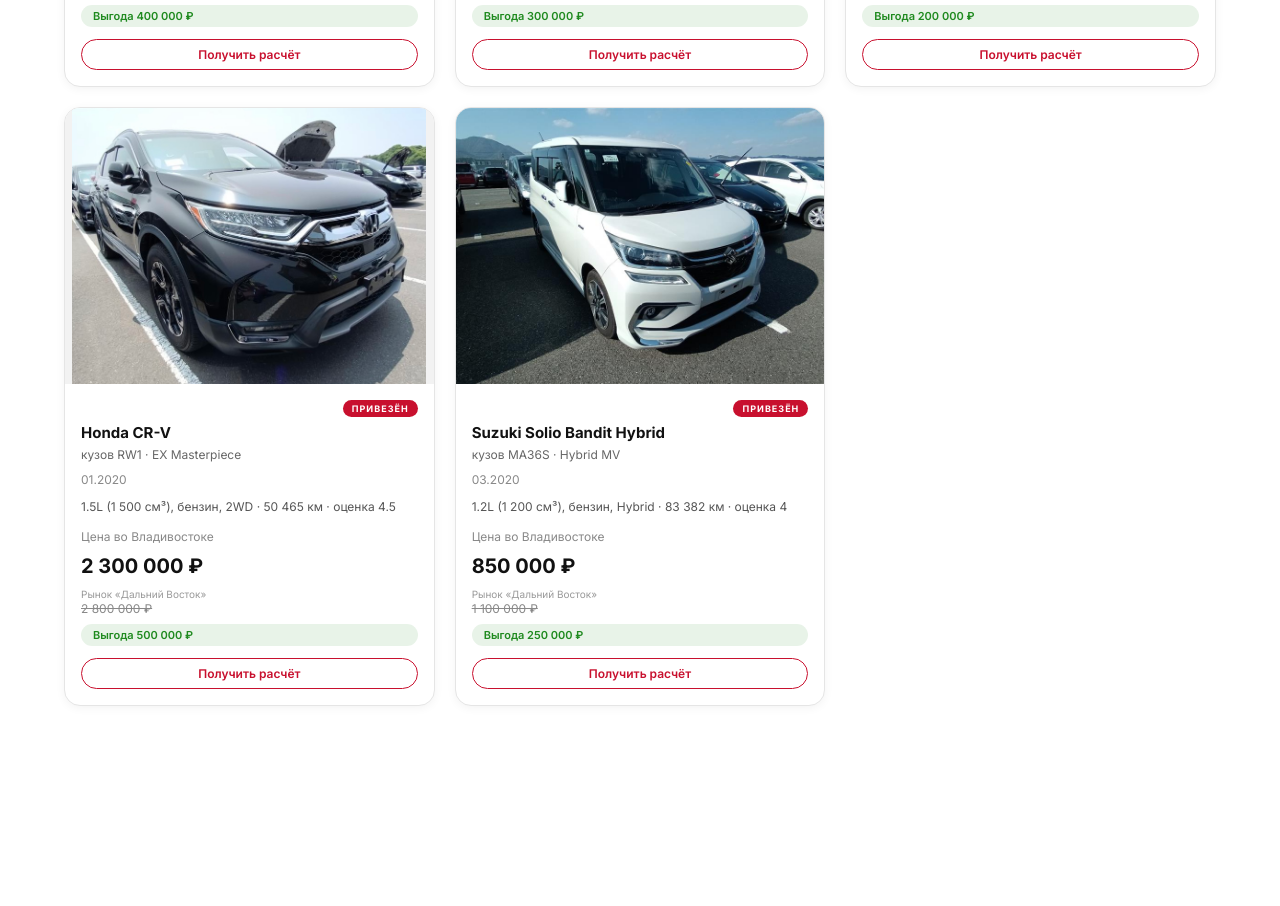
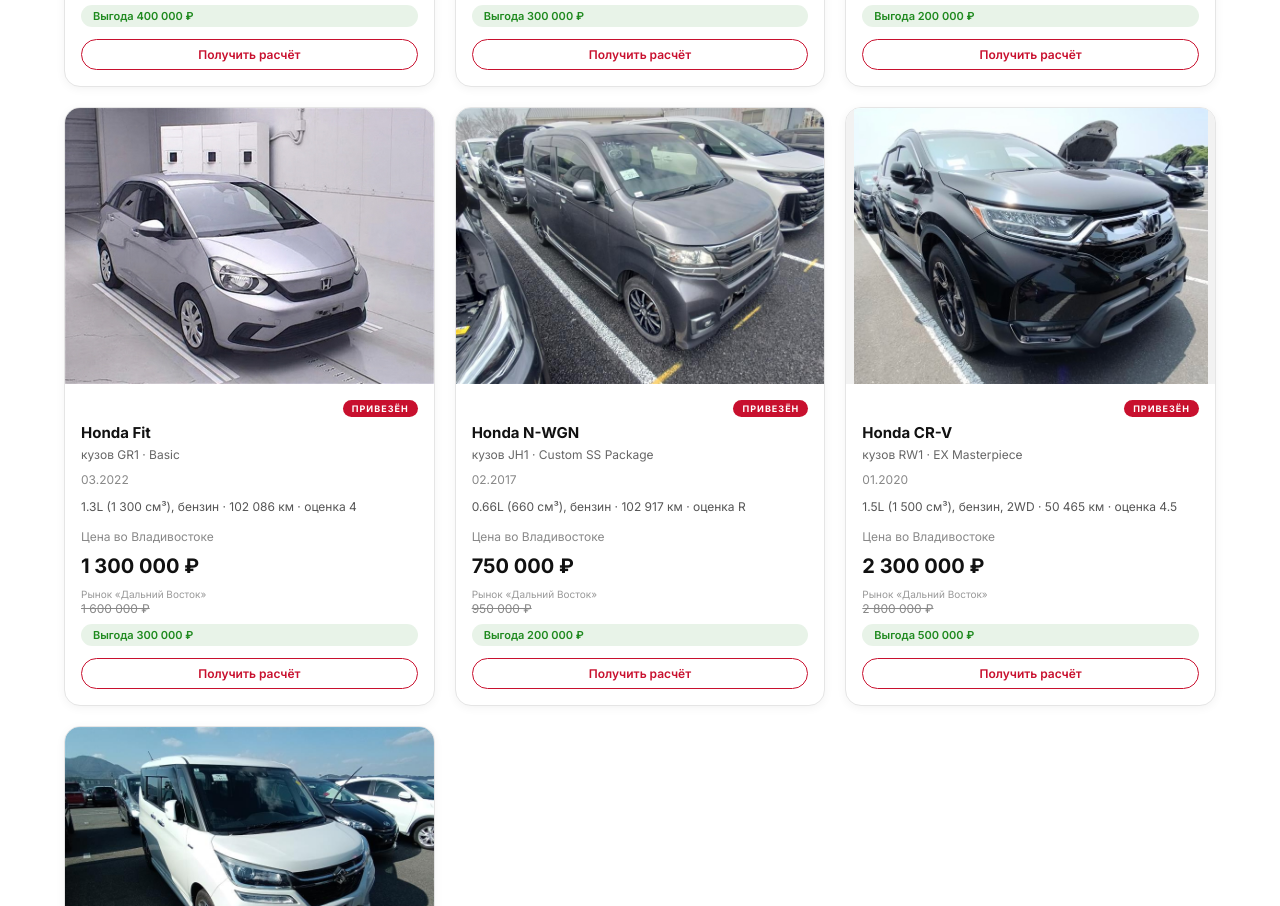
Before and after one commit to StepBorisov/Import-Asia-Car, a plain HTML site: page catalog.html in a window 1280 px wide. Shown: the part 1756-2662 px from the top of the page. Before the commit the page ends 2542 px from the top, so only its background shows below. Drawn offline with Linux system fonts and the light colour scheme; a web font is replaced by a local one.

Commit message:
Add files via upload

```diff
--- a/catalog.html
+++ b/catalog.html
@@ -513,6 +513,38 @@
     description: 'Honda Fit, кузов GK3, комплектация 13G S Package. Первая регистрация 07.2014, пробег 120 708 км, аукционная оценка 4. Двигатель 1.3L (1 300 см³), бензин, 2WD. Аукционный лист — на последнем фото.'
   },
   {
+    id: 'jp-honda-fit-gr1-2022',
+    type: 'arrived',
+    sub: 'кузов GR1 · Basic',
+    brand: 'Honda', model: 'Fit', year: '03.2022', yearTo: 2022,
+    engine: '1.3L (1 300 см³), бензин',
+    mileage: '102 086 км',
+    grade: '4',
+    country: 'Япония',
+    price: '1 300 000',
+    marketPrice: '1 600 000 ₽',
+    marketRegion: 'Дальний Восток',
+    saving: 'Выгода 300 000 ₽',
+    images: ['photos/jp-honda-fit-gr1/1.jpg', 'photos/jp-honda-fit-gr1/2.jpg', 'photos/jp-honda-fit-gr1/3.jpg', 'photos/jp-honda-fit-gr1/4.jpg', 'photos/jp-honda-fit-gr1/5.jpg', 'photos/jp-honda-fit-gr1/6.jpg', 'photos/jp-honda-fit-gr1/7.jpg'],
+    description: 'Honda Fit, кузов GR1, комплектация Basic (Honda Sensing). Первая регистрация 03.2022, пробег 102 086 км, аукционная оценка 4. Двигатель 1.3L (1 300 см³), бензин. Аукционный лист — на последнем фото.'
+  },
+  {
+    id: 'jp-honda-n-wgn-jh1-2017',
+    type: 'arrived',
+    sub: 'кузов JH1 · Custom SS Package',
+    brand: 'Honda', model: 'N-WGN', year: '02.2017', yearTo: 2017,
+    engine: '0.66L (660 см³), бензин',
+    mileage: '102 917 км',
+    grade: 'R',
+    country: 'Япония',
+    price: '750 000',
+    marketPrice: '950 000 ₽',
+    marketRegion: 'Дальний Восток',
+    saving: 'Выгода 200 000 ₽',
+    images: ['photos/jp-honda-n-wgn-jh1/1.jpg', 'photos/jp-honda-n-wgn-jh1/2.jpg', 'photos/jp-honda-n-wgn-jh1/3.jpg', 'photos/jp-honda-n-wgn-jh1/4.jpg', 'photos/jp-honda-n-wgn-jh1/5.jpg', 'photos/jp-honda-n-wgn-jh1/6.jpg', 'photos/jp-honda-n-wgn-jh1/7.jpg', 'photos/jp-honda-n-wgn-jh1/8.jpg'],
+    description: 'Honda N-WGN, кузов JH1, комплектация Custom SS Package. Первая регистрация 02.2017, пробег 102 917 км, аукционная оценка R. Двигатель 0.66L (660 см³), бензин. Аукционный лист — на последнем фото.'
+  },
+  {
     id: 'jp-honda-cr-v-2020',
     type: 'arrived',
     sub: 'кузов RW1 · EX Masterpiece',
```
Also changed, not shown: index.html (+9 -6 lines).
